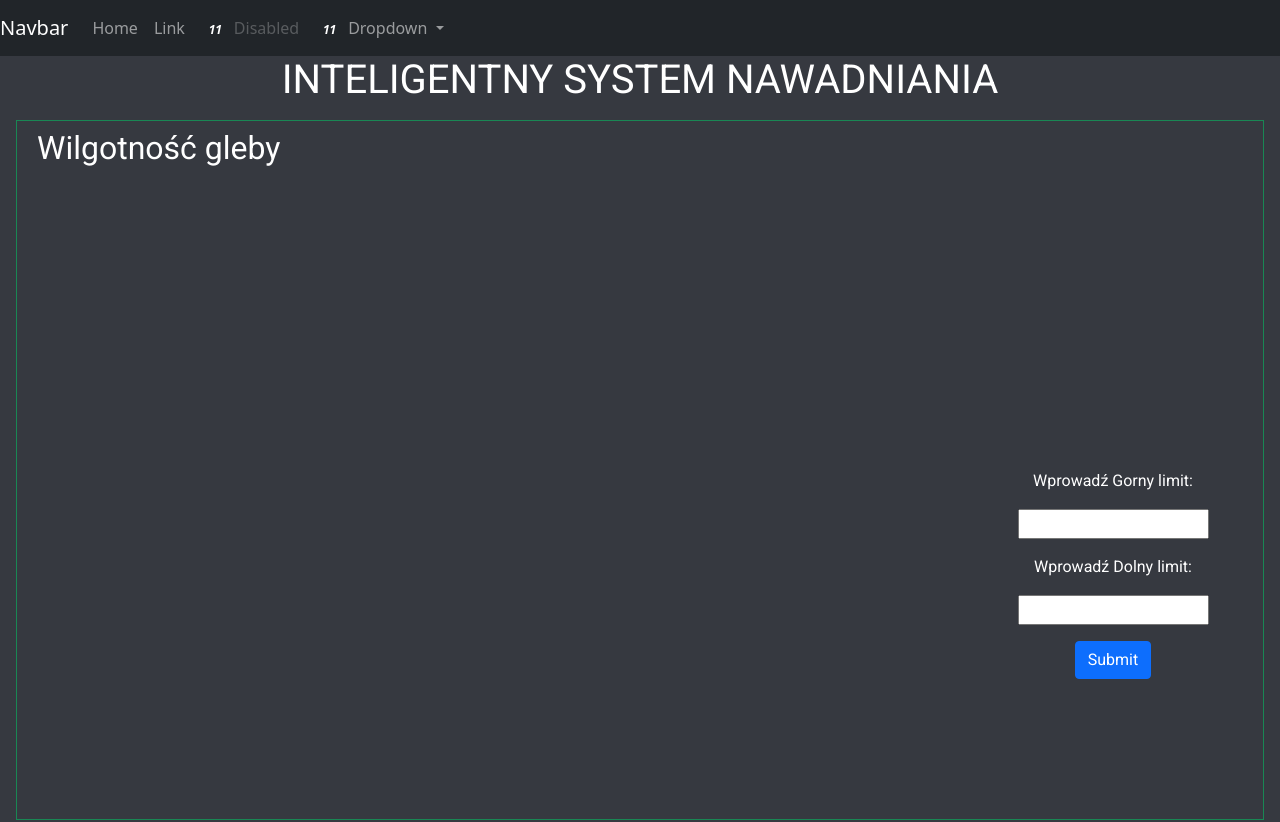
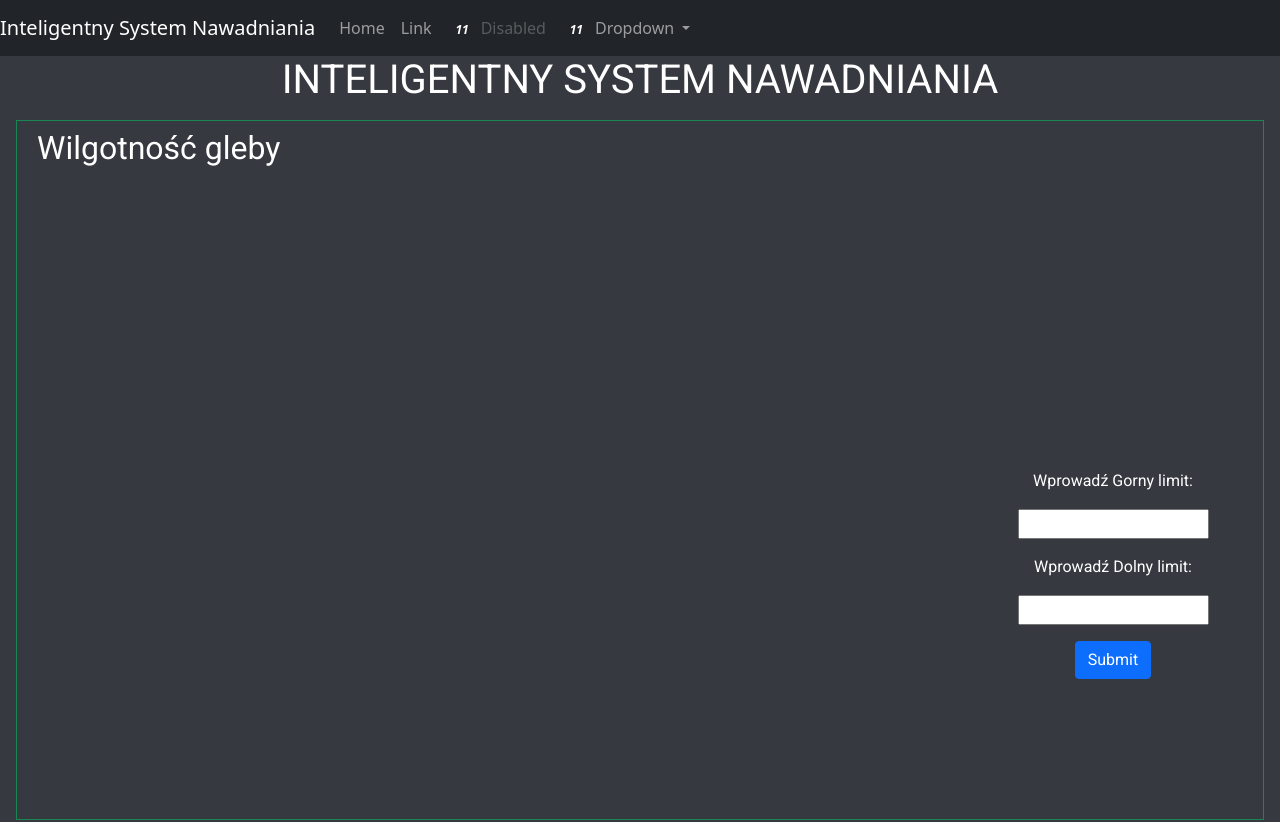
Before and after one commit to sosna9/bootstraplearning, a plain HTML site: page templates/newchart.html in a window 1280 px wide. Shown: the top 822 px of the page. Drawn offline with nearby package versions, Linux system fonts and the light colour scheme; files that its build step writes are made by us from their sources.

Commit message:
minor updates to navbar

```diff
--- a/templates/newchart.html
+++ b/templates/newchart.html
@@ -13,7 +13,7 @@
 
  <body>
  <nav class="navbar navbar-icon-top navbar-expand-lg navbar-dark bg-dark">
-    <a class="navbar-brand" href="#">Navbar</a>
+    <a class="navbar-brand" href="#">Inteligentny System Nawadniania</a>
     <button class="navbar-toggler" type="button" data-toggle="collapse" data-target="#navbarSupportedContent">
     <span class="navbar-toggler-icon"></span>
   </button>
```
